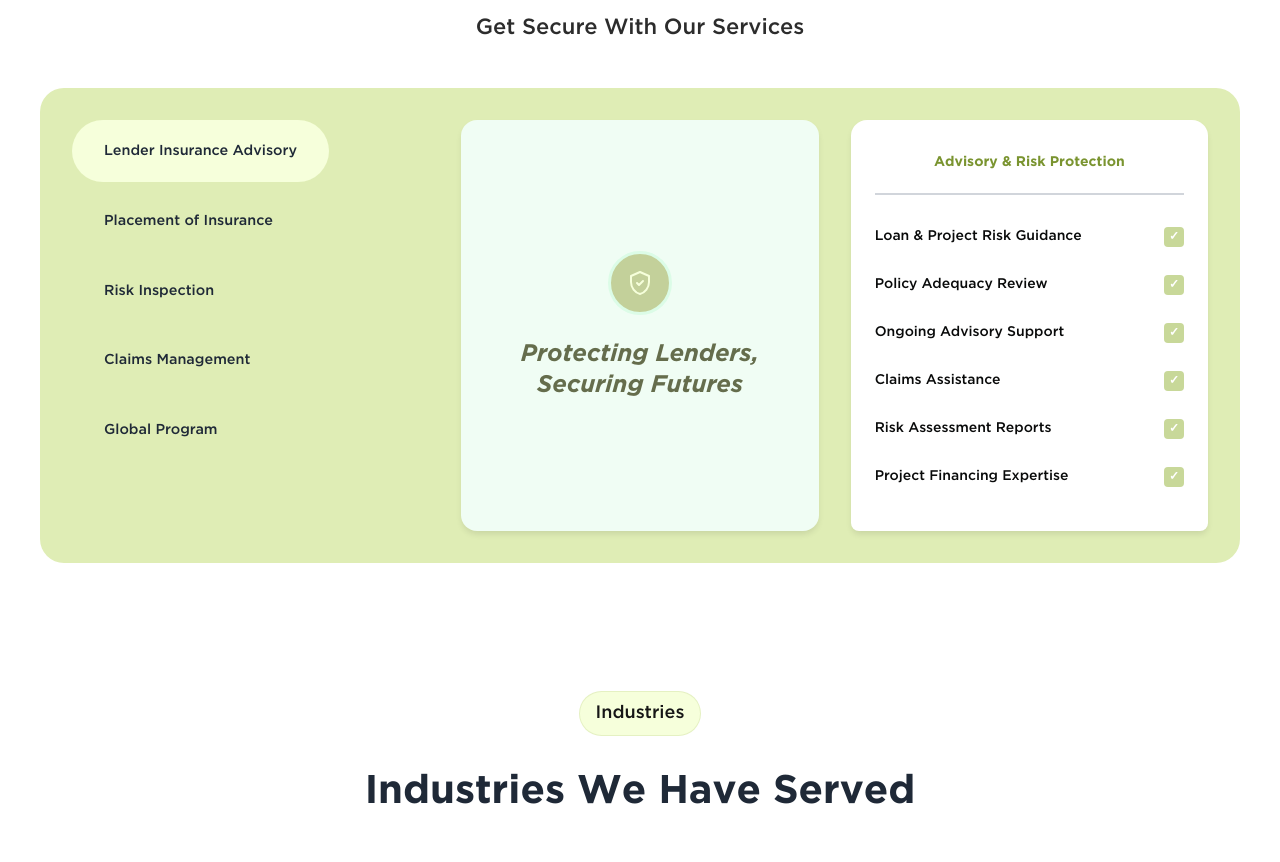
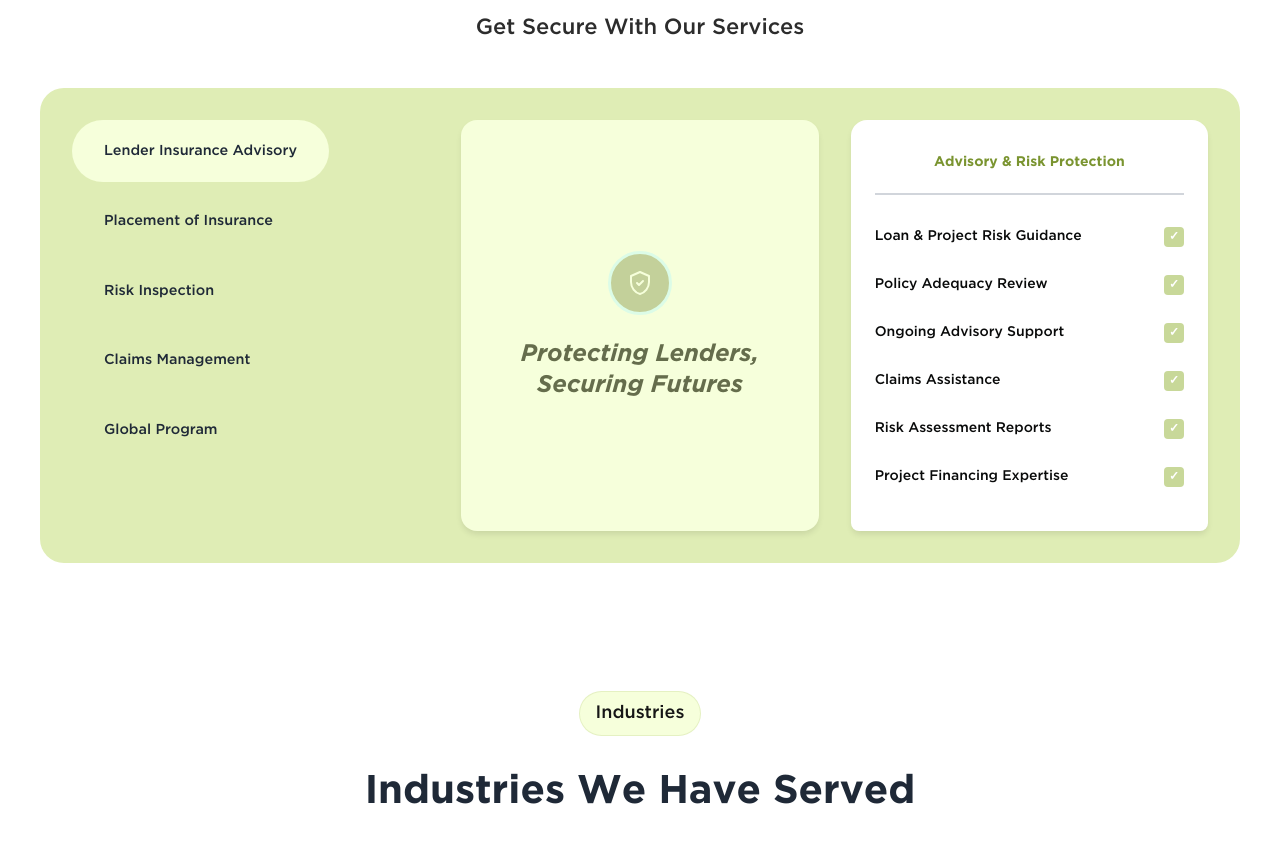
Before and after one commit to Sublime-Data-System/ND-Insurance, a Next.js app: page / in a window 1280 px wide. Shown: the part 3176-4038 px from the top of the page. Built offline with nearby package versions, Linux system fonts and the light colour scheme.

Commit message:
UI fixes

```diff
--- a/src/components/HomePage/ServicesSection/ServicesSection.module.css
+++ b/src/components/HomePage/ServicesSection/ServicesSection.module.css
@@ -86,7 +86,7 @@
 }
 
 .centralCard {
-  background-color: #f0fdf4;
+  background-color: #F6FFDB;
   border-radius: 1rem;
   padding: 2rem;
   text-align: center;
```
